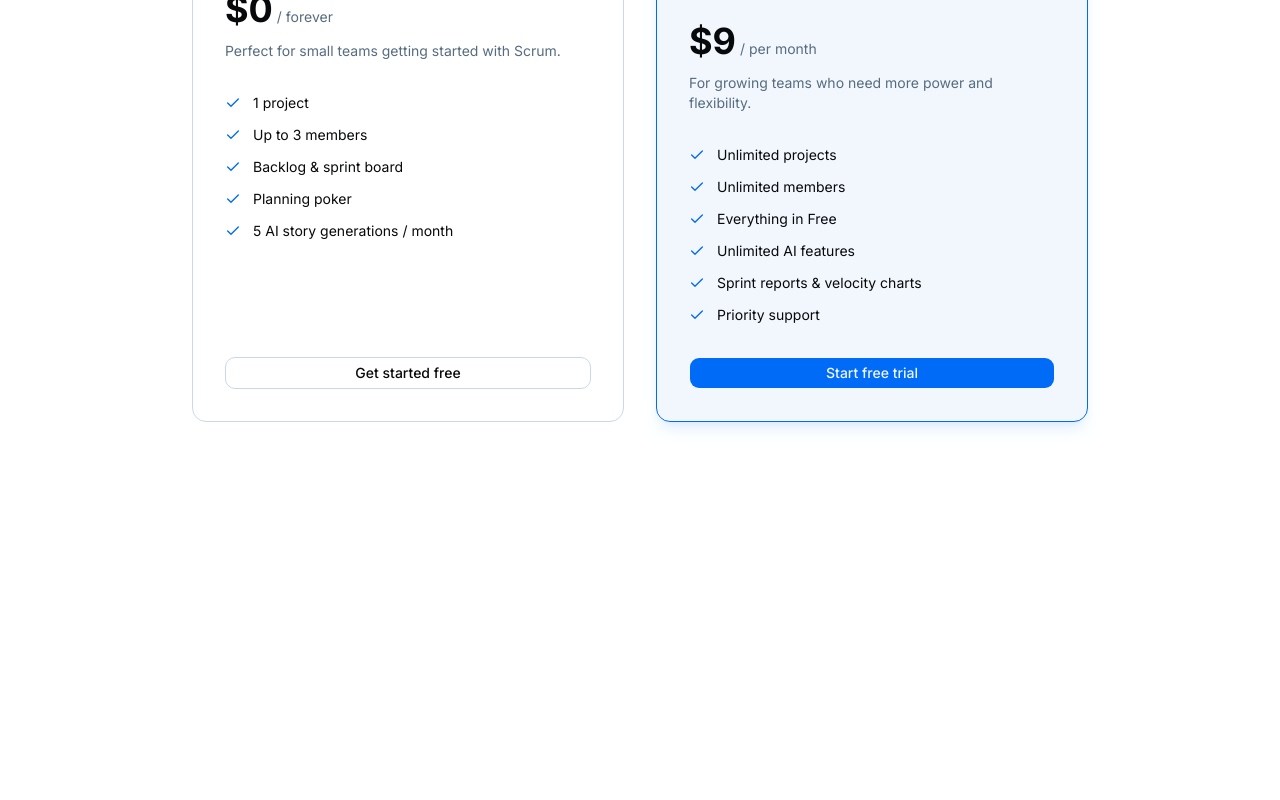
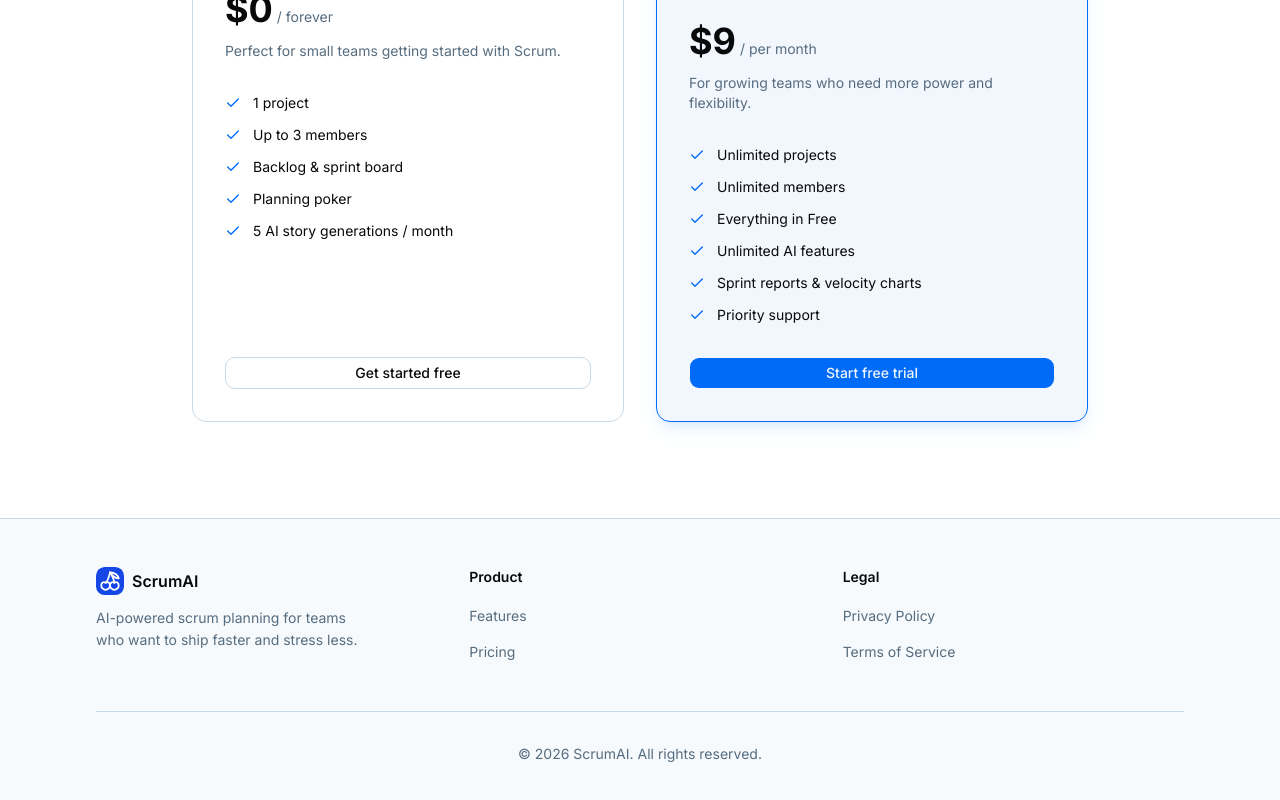
Before and after one commit to wiksmf/scrum-app, a Next.js app: page / in a window 1280 px wide. Shown: the part 1897-2697 px from the top of the page. Before the commit the page ends 2415 px from the top, so only its background shows below. Built offline with nearby package versions, Linux system fonts and the light colour scheme.

Commit message:
feat: add footer and unit tests

```diff
--- a/app/page.tsx
+++ b/app/page.tsx
@@ -2,6 +2,7 @@ import { Navbar } from '@/components/landing/navbar'
 import { Hero } from '@/components/landing/hero'
 import { Features } from '@/components/landing/features'
 import { Pricing } from '@/components/landing/pricing'
+import { Footer } from '@/components/landing/footer'
 
 export default function Home() {
   return (
@@ -12,6 +13,8 @@ export default function Home() {
         <Features />
         <Pricing />
       </main>
+
+      <Footer />
     </>
   )
 }
--- /dev/null
+++ b/components/landing/footer.tsx
@@ -0,0 +1,62 @@
+import Link from 'next/link'
+import Image from 'next/image'
+
+import { links } from '@/lib/data/footer'
+
+export function Footer() {
+  return (
+    <footer className="border-t bg-muted/30">
+      <div className="max-w-6xl mx-auto px-4 sm:px-6 lg:px-8 py-12">
+        <div className="grid grid-cols-1 md:grid-cols-3 gap-8">
+          <div className="col-span-1">
+            <Link href="/" className="flex items-center gap-2 mb-3">
+              <Image src="/logo-scrum-app.svg" alt="ScrumAI logo" width={28} height={28} />
+              <span className="font-semibold text-foreground">ScrumAI</span>
+            </Link>
+            <p className="text-sm text-muted-foreground leading-relaxed max-w-2xs text-balance">
+              AI-powered scrum planning for teams who want to ship faster and stress less.
+            </p>
+          </div>
+
+          <div>
+            <h3 className="text-sm font-semibold text-foreground mb-4">Product</h3>
+            <ul className="space-y-3">
+              {links.product.map((link) => (
+                <li key={link.label}>
+                  <Link
+                    href={link.href}
+                    className="text-sm text-muted-foreground hover:text-foreground transition-colors"
+                  >
+                    {link.label}
+                  </Link>
+                </li>
+              ))}
+            </ul>
+          </div>
+
+          <div>
+            <h3 className="text-sm font-semibold text-foreground mb-4">Legal</h3>
+            <ul className="space-y-3">
+              {links.legal.map((link) => (
+                <li key={link.label}>
+                  <Link
+                    href={link.href}
+                    className="text-sm text-muted-foreground hover:text-foreground transition-colors"
+                  >
+                    {link.label}
+                  </Link>
+                </li>
+              ))}
+            </ul>
+          </div>
+        </div>
+
+        <div className="mt-12 pt-8 border-t border-border">
+          <p className="text-sm text-muted-foreground text-center">
+            © {new Date().getFullYear()} ScrumAI. All rights reserved.
+          </p>
+        </div>
+      </div>
+    </footer>
+  )
+}
--- a/components/landing/pricing.tsx
+++ b/components/landing/pricing.tsx
@@ -39,7 +39,7 @@ export function Pricing() {
               <ul className="mt-8 space-y-3 flex-1">
                 {plan.features.map((feature) => (
                   <li key={feature} className="flex items-center gap-3">
-                    <Check className="w-4 h-4 text-primary flex-shrink-0" />
+                    <Check className="w-4 h-4 text-primary shrink-0" />
                     <span className="text-sm text-foreground">{feature}</span>
                   </li>
                 ))}
--- /dev/null
+++ b/lib/data/footer.ts
@@ -0,0 +1,10 @@
+export const links = {
+  product: [
+    { label: 'Features', href: '#features' },
+    { label: 'Pricing', href: '#pricing' },
+  ],
+  legal: [
+    { label: 'Privacy Policy', href: '/privacy' },
+    { label: 'Terms of Service', href: '/terms' },
+  ],
+}
```
Also changed, not shown: 1 other file (tests, documents, lock files or other folders).
